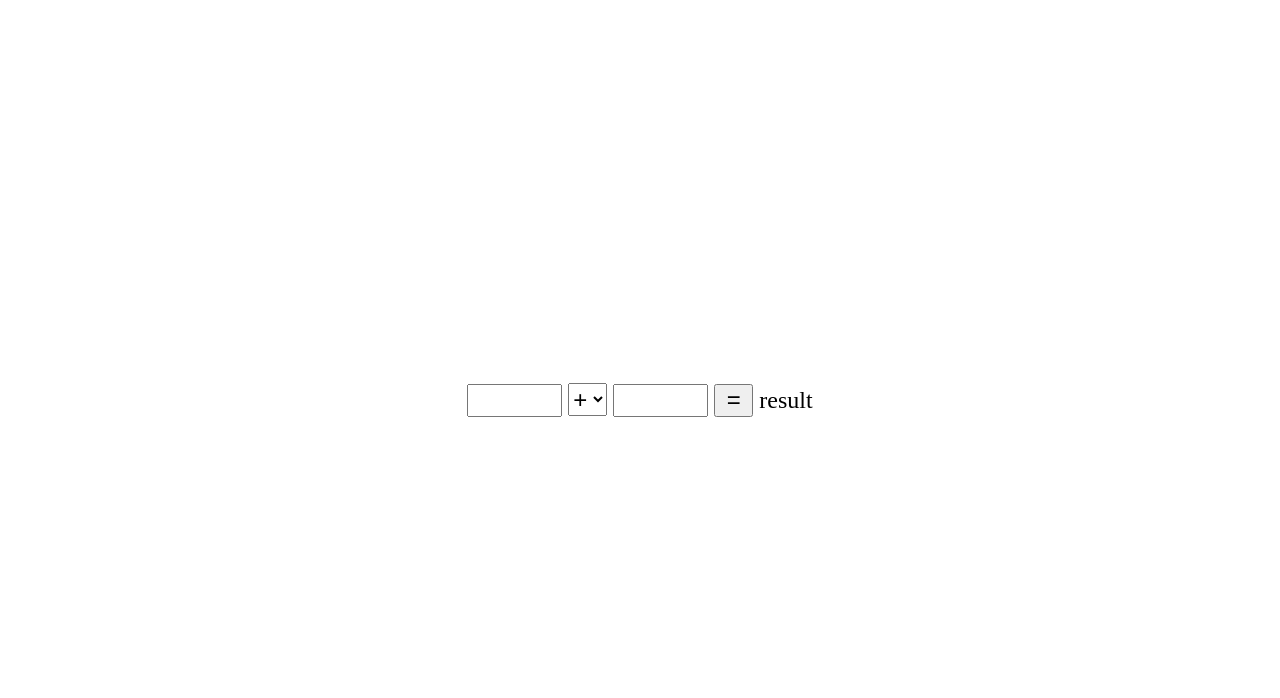
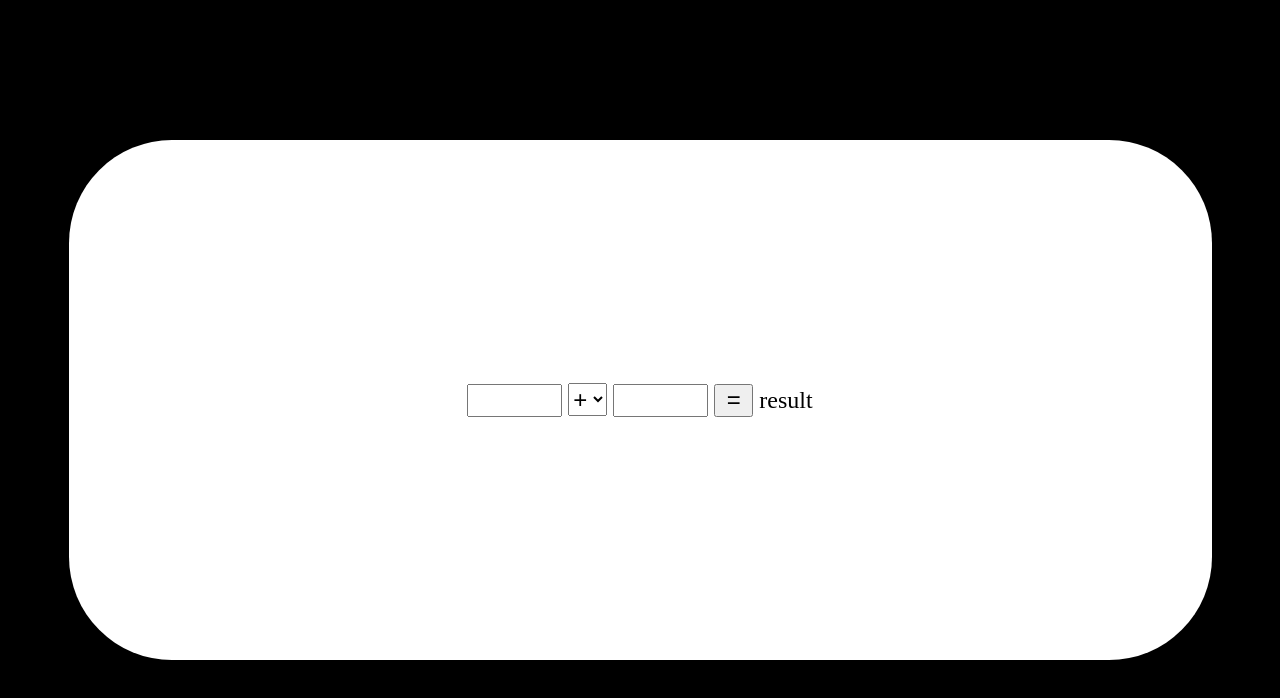
Before and after one commit to AndyAlis/strada_calc, a plain HTML site: page index.html in a window 1280 px wide. Drawn offline with Linux system fonts and the light colour scheme.

Commit message:
styled container

```diff
--- a/style.css
+++ b/style.css
@@ -7,11 +7,22 @@
 
 }
 
+body {
+    height: 100vh;
+    background-color: black;
+    display: flex;
+    justify-content: center;
+    align-items: center;
+}
+
 .container {
+    background-color: white;
     align-items: center;
     display: flex;
     justify-content: center;
-    height: 100vh;
+    height: 65vh;
+    width: 1143px;
+    border-radius: 103px;
 
   }
 
```
